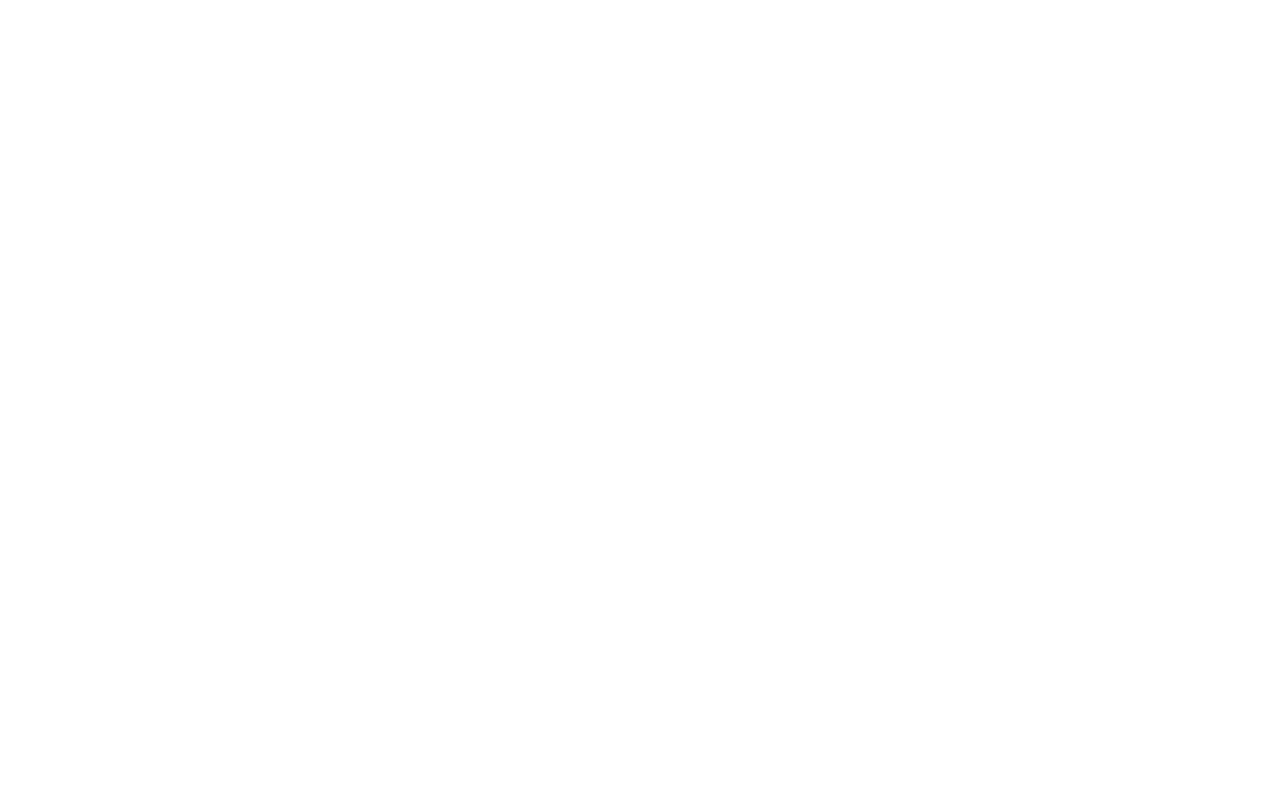
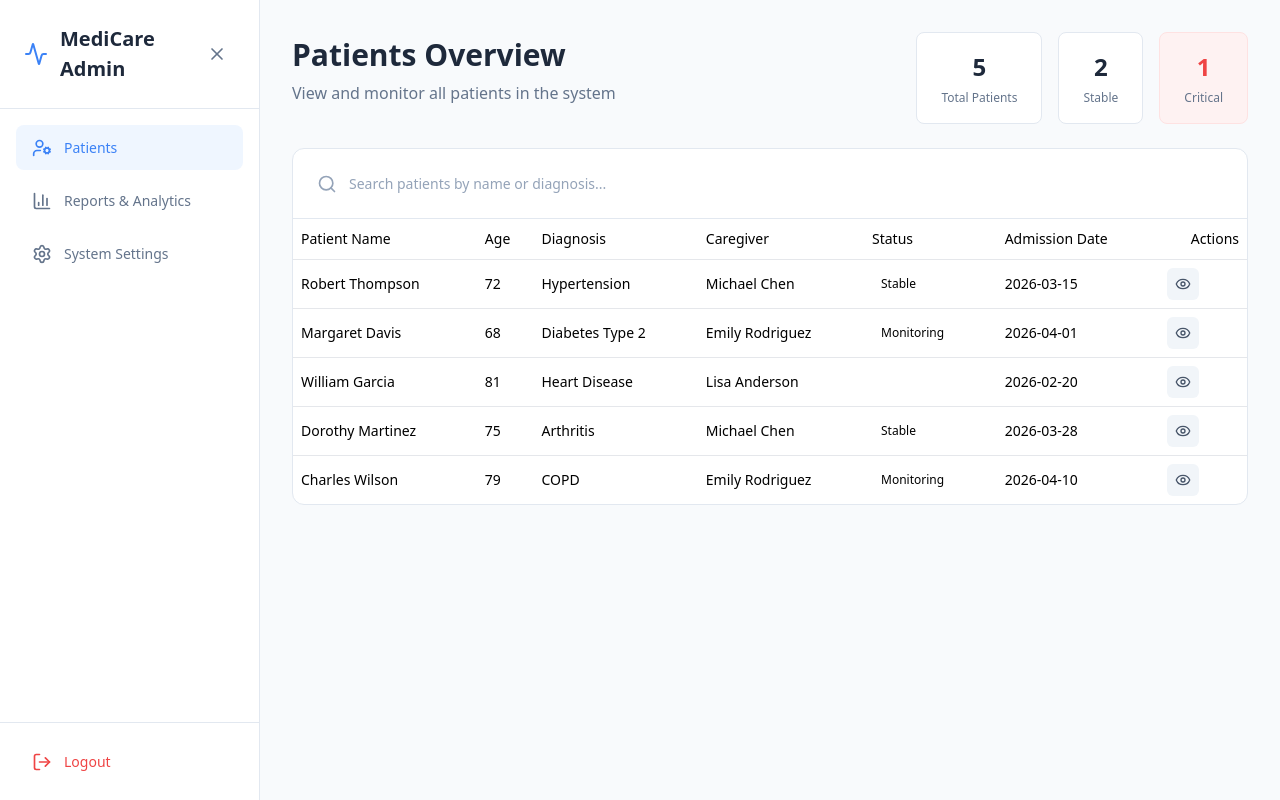
Before and after one commit to 123shibin/MediCare, a React (Vite) app in the folder frontend/: page /staff-dashboard in a window 1280 px wide. Before the commit this address had no page. Built offline with nearby package versions, Linux system fonts and the light colour scheme; sample sign-in values are in the browser's storage.

Commit message:
feat: add Staff Dashboard and update routing for successful login

```diff
--- a/frontend/src/App.jsx
+++ b/frontend/src/App.jsx
@@ -3,6 +3,7 @@ import ProtectedRoute from "./routes/ProtectedRoute.jsx";
 import Login from "./pages/login.jsx";
 import Dashboard from "./pages/AdminDashboard.jsx";
 import ChangePassword from "./pages/ChangePassword.jsx";
+import StaffDashboard from "./pages/StaffDashboard.jsx";
 
 function App() {
   return (
@@ -20,6 +21,14 @@ function App() {
           </ProtectedRoute>
         }
       />
+      <Route
+        path="/staff-dashboard"
+        element={
+          <ProtectedRoute>
+            <StaffDashboard />
+          </ProtectedRoute>
+        }
+      />
       </Routes>
   );
 }
--- a/frontend/src/pages/ChangePassword.jsx
+++ b/frontend/src/pages/ChangePassword.jsx
@@ -27,7 +27,7 @@ export default function ChangePassword() {
   const handleSubmit = (e) => {
     e.preventDefault();
     if (formData.newPassword !== formData.confirmPassword) {
-      return setError("Passwords do not match ❌");
+      return alert("Passwords do not match ❌");
     }
 
     changePasswordMutation.mutate(
--- /dev/null
+++ b/frontend/src/pages/StaffDashboard.jsx
@@ -0,0 +1,95 @@
+import { useState } from 'react';
+import { Users, UserCog, Activity, Settings, LogOut, BarChart3, Menu, X } from 'lucide-react';
+import PatientsManagement from './dashboard/PatientsManagement';
+import ReportsAnalytics from './dashboard/ReportsAnalytics';
+import SystemSettings from './dashboard/SystemSettings';
+import '../styles/dashboard.css';
+import { useLogout } from "../hooks/authApi";
+import { useNavigate } from "react-router-dom";
+
+export default function StaffDashboard({ onLogout }) {
+  const [activeTab, setActiveTab] = useState('patients');
+  const [sidebarOpen, setSidebarOpen] = useState(true);
+
+  const logout = useLogout();
+  const navigate = useNavigate();
+
+  const navigationItems = [
+    { id: 'patients', label: 'Patients', icon: UserCog },
+    { id: 'reports', label: 'Reports & Analytics', icon: BarChart3 },
+    { id: 'settings', label: 'System Settings', icon: Settings },
+  ];
+
+  const renderContent = () => {
+    switch (activeTab) {
+      case 'patients':
+        return <PatientsManagement />;
+      case 'reports':
+        return <ReportsAnalytics />;
+      case 'settings':
+        return <SystemSettings />;
+      default:
+        return <PatientsManagement />;
+    }
+  };
+
+  const handleLogout = () => {
+    logout();
+    if (onLogout) {
+      onLogout();
+    } else {
+      navigate("/login");
+    }
+  };
+
+
+  return (
+    <div className="dashboard-container">
+      {/* Sidebar */}
+      <aside className={`dashboard-sidebar ${sidebarOpen ? 'open' : 'closed'}`}>
+        <div className="sidebar-header">
+          <div className="sidebar-logo">
+            <Activity className="logo-icon" />
+            <span className="logo-text">MediCare Admin</span>
+          </div>
+          <button
+            className="sidebar-toggle"
+            onClick={() => setSidebarOpen(!sidebarOpen)}
+          >
+            {sidebarOpen ? <X size={20} /> : <Menu size={20} />}
+          </button>
+        </div>
+
+        <nav className="sidebar-nav">
+          {navigationItems.map((item) => {
+            const Icon = item.icon;
+            return (
+              <button
+                key={item.id}
+                onClick={() => setActiveTab(item.id)}
+                className={`nav-item ${activeTab === item.id ? 'active' : ''}`}
+              >
+                <Icon className="nav-icon" size={20} />
+                <span className="nav-label">{item.label}</span>
+              </button>
+            );
+          })}
+        </nav>
+
+        <div className="sidebar-footer">
+          <button className="logout-button" onClick={handleLogout}>
+            <LogOut className="nav-icon" size={20} />
+            <span className="nav-label">Logout</span>
+          </button>
+        </div>
+      </aside>
+
+      {/* Main Content */}
+      <main className="dashboard-main">
+        <div className="dashboard-content">
+          {renderContent()}
+        </div>
+      </main>
+    </div>
+  );
+}
--- a/frontend/src/pages/login.jsx
+++ b/frontend/src/pages/login.jsx
@@ -35,7 +35,7 @@ export default function Login() {
         }
 
         alert("Login successful ✅");
-        navigate("/dashboard");
+        navigate("/staff-dashboard");
       },
 
       onError: () => {
```
